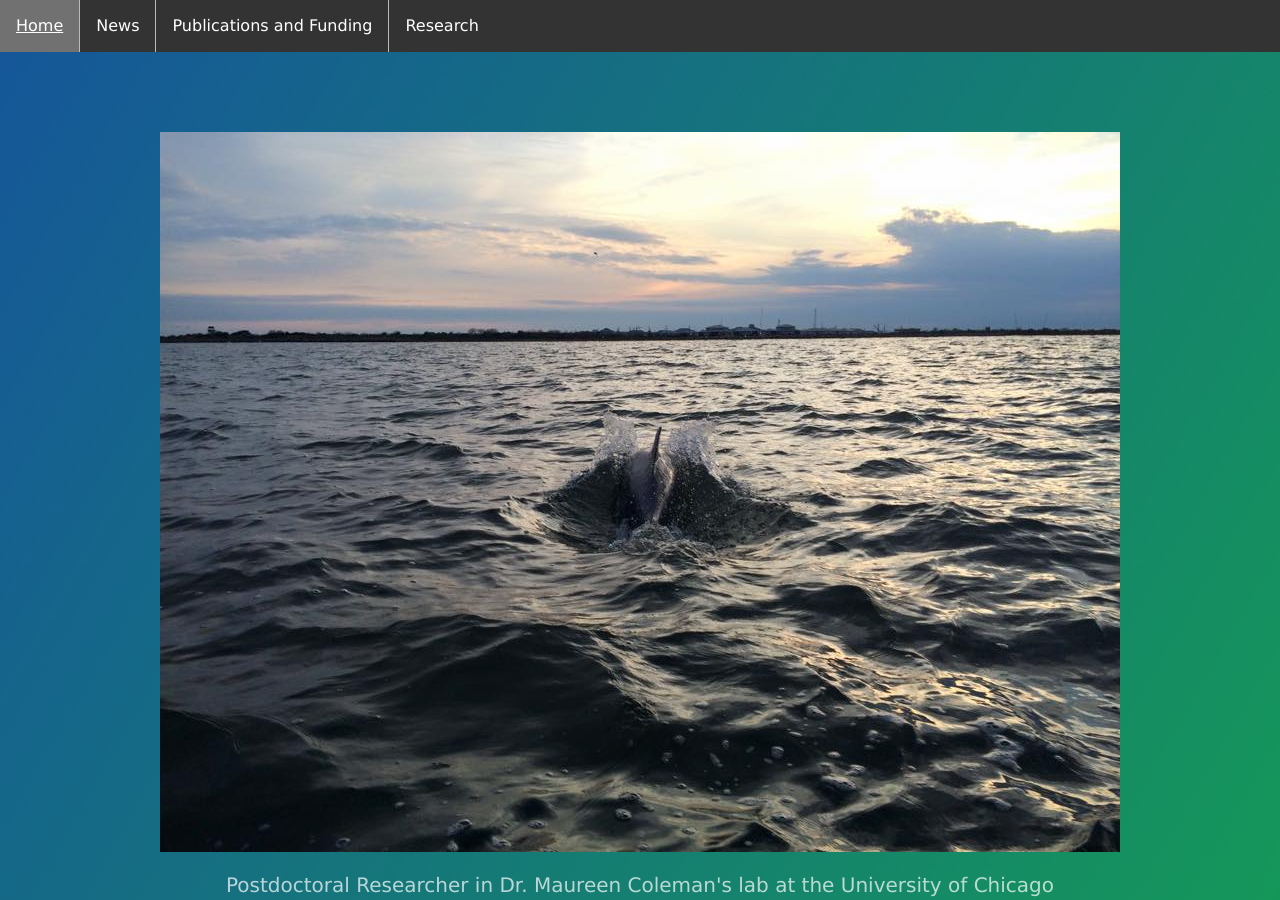
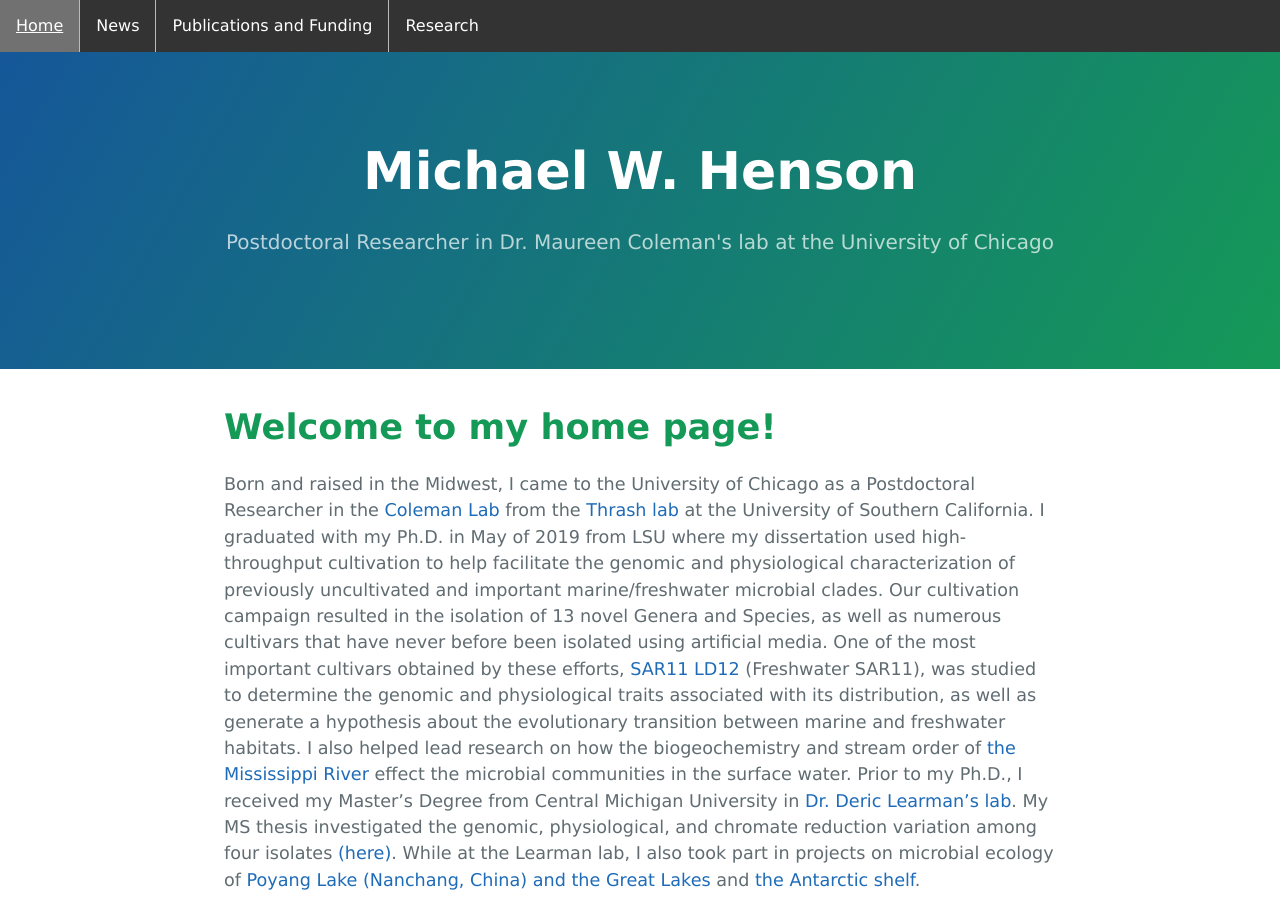
Before and after one commit to Hensonmw/hensonmw.github.io, a Jekyll site: the page built from index.md, in a window 1280 px wide and 900 px high. Built offline with Jekyll 4.4.1, drawn with Linux system fonts in a browser that asks for light colours.

Commit message:
Update default.html

```diff
--- a/_layouts/default.html
+++ b/_layouts/default.html
@@ -54,8 +54,8 @@ li a:hover:not(.active) {
   </head>
   <body>
     <section class="page-header">
-      <img src="Dolphin.jpg" alt="{{ page.title | default: site.title | default: site.github.repository_name }}" class="project-name" />
-      <h2 class="project-tagline">{{ page.description | default: site.description | default: site.github.project_tagline }}</h2>
+      <h1 class="project-name">{{ site.title | default: site.github.repository_name }}</h1>
+      <h2 class="project-tagline">{{ site.description | default: site.github.project_tagline }}</h2>
       {% if site.github.is_project_page %}
         <a href="{{ site.github.repository_url }}" class="btn">View on GitHub</a>
       {% endif %}
```
